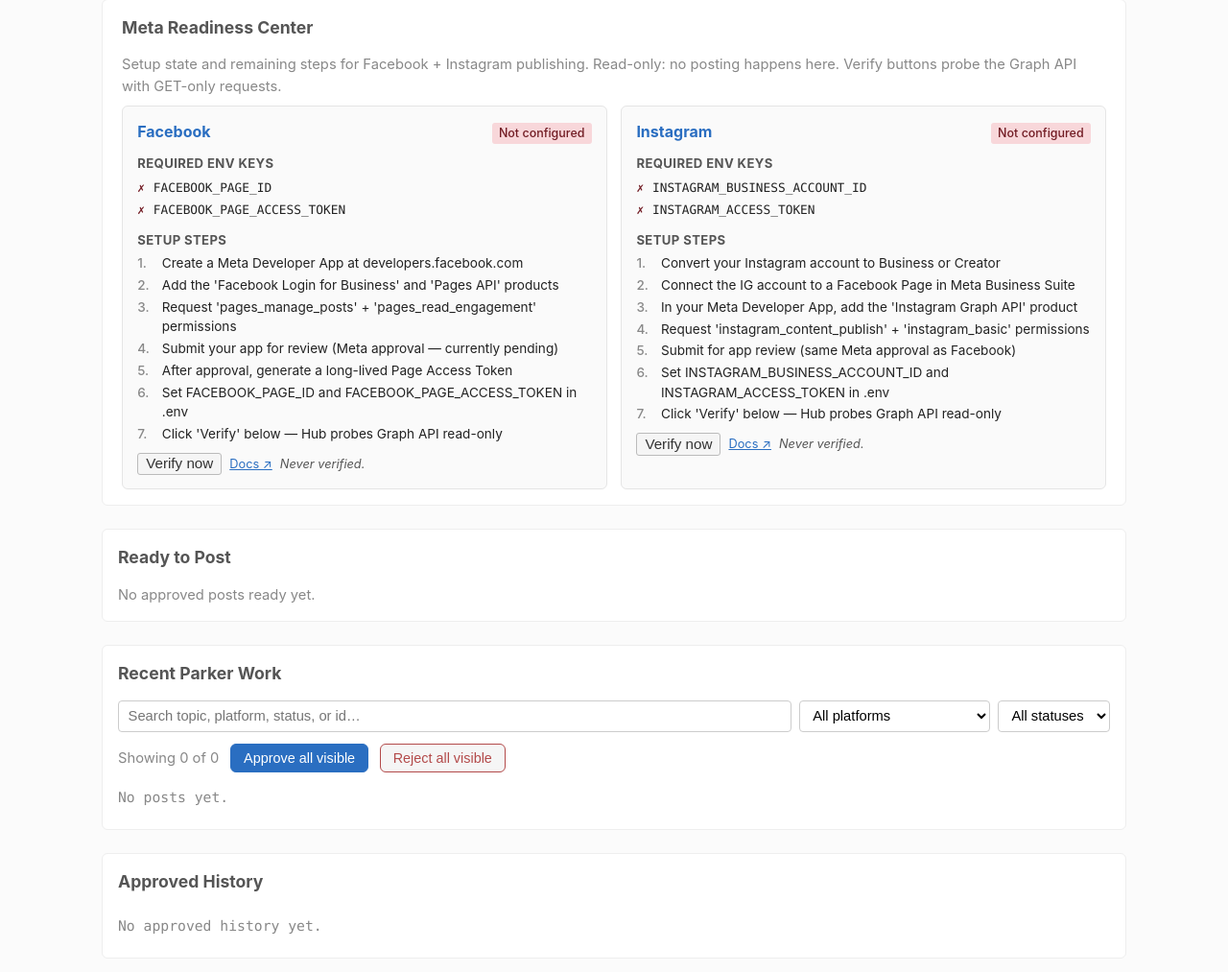
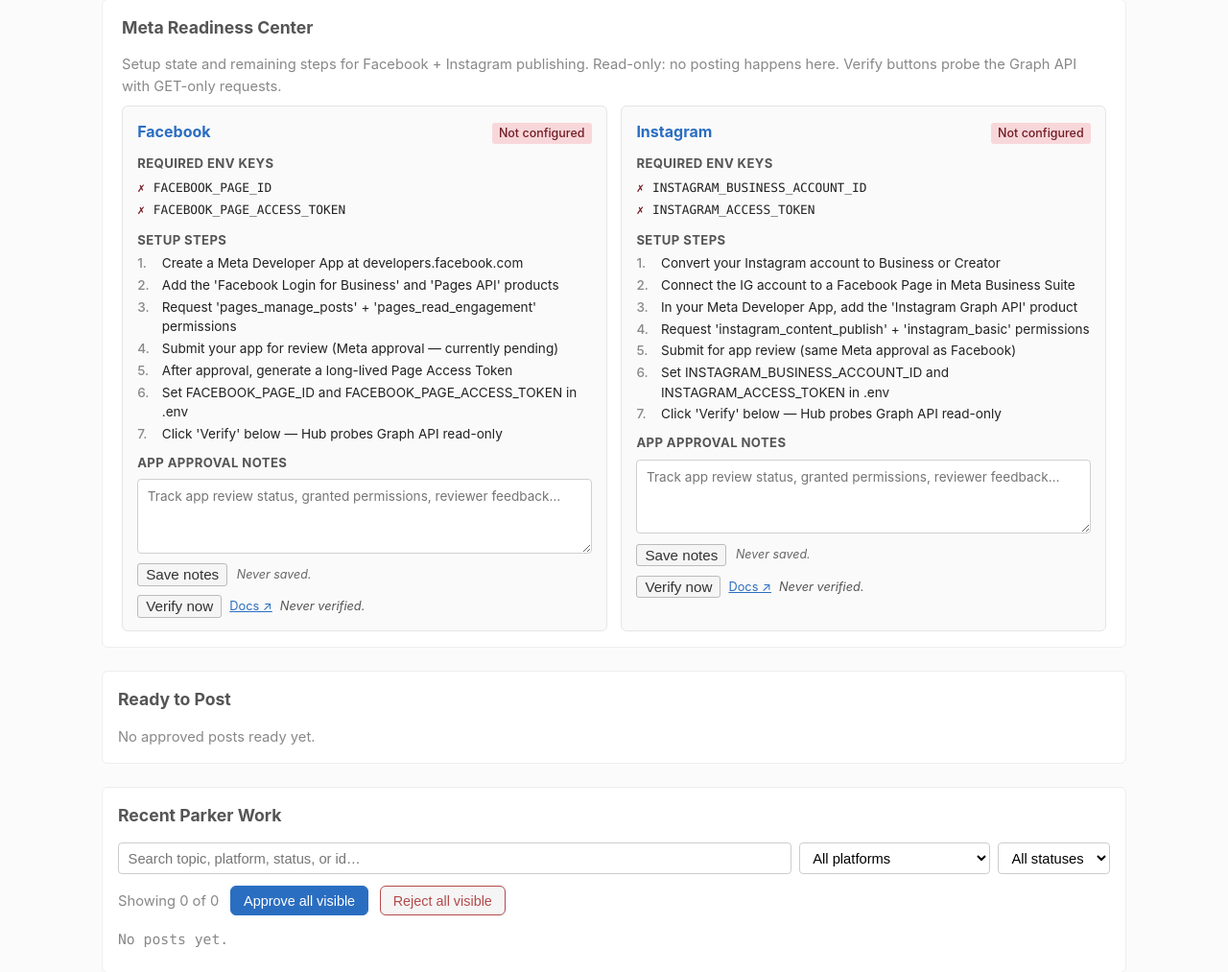
Before and after one commit to tophercook7-maker/PartnerDeskAI, a FastAPI app: page / in a window 1280 px wide. Shown: the part 2660-3673 px from the top of the page at 96% size. Run offline with FastAPI, Linux system fonts and the light colour scheme; data that the repository does not hold is empty; some libraries are stand-ins or nearby versions.

Commit message:
feat: Meta app approval notes per platform

```diff
--- /dev/null
+++ b/automation/meta_app_state.py
@@ -0,0 +1,103 @@
+"""
+meta_app_state.py
+-----------------
+Per-Meta-platform user-authored notes (app review status, approved
+permissions, reviewer feedback, etc.). Tiny JSON file at
+data/meta_app_state.json. Atomic writes via temp-file + rename.
+
+Schema:
+    {
+      "facebook":  {"notes": "...", "updated_at": "YYYY-MM-DD HH:MM:SS"},
+      "instagram": {"notes": "...", "updated_at": "..."},
+    }
+
+Safety:
+    - Notes are USER-AUTHORED free text — never persist anything
+      fetched from a Meta API here (don't want to accidentally store
+      a token returned in an error message).
+    - File is gitignored.
+    - Length capped at 4000 chars per platform.
+    - Atomic write: write to a temp file in the same directory, then
+      os.replace into place, so a crash mid-write cannot corrupt the
+      existing file.
+"""
+
+from datetime import datetime
+from pathlib import Path
+import json
+import os
+import tempfile
+
+
+ROOT = Path(__file__).resolve().parents[1]
+STATE_PATH = ROOT / "data" / "meta_app_state.json"
+MAX_NOTES_LEN = 4000
+_ALLOWED_PLATFORMS = ("facebook", "instagram")
+
+
+def load() -> dict:
+    """Return the full state dict, or {} if file missing/corrupt."""
+    if not STATE_PATH.is_file():
+        return {}
+    try:
+        data = json.loads(STATE_PATH.read_text(encoding="utf-8"))
+    except (OSError, json.JSONDecodeError):
+        return {}
+    return data if isinstance(data, dict) else {}
+
+
+def _save(data: dict) -> None:
+    """Validates + atomically writes the full state dict."""
+    if not isinstance(data, dict):
+        raise ValueError("data must be a dict")
+    # Whitelist + length-cap each entry. Unknown platforms are dropped
+    # silently so a stale schema can't crash readers.
+    cleaned: dict[str, dict] = {}
+    for platform, entry in data.items():
+        if platform not in _ALLOWED_PLATFORMS:
+            continue
+        if not isinstance(entry, dict):
+            continue
+        notes = str(entry.get("notes") or "")[:MAX_NOTES_LEN]
+        updated_at = str(entry.get("updated_at") or "")[:32]
+        cleaned[platform] = {"notes": notes, "updated_at": updated_at}
+
+    STATE_PATH.parent.mkdir(parents=True, exist_ok=True)
+    fd, tmp = tempfile.mkstemp(
+        prefix=".meta_app_state.", suffix=".tmp",
+        dir=str(STATE_PATH.parent),
+    )
+    try:
+        with os.fdopen(fd, "w", encoding="utf-8") as f:
+            json.dump(cleaned, f, indent=2, sort_keys=True)
+            f.write("\n")
+        os.replace(tmp, STATE_PATH)
+    except Exception:
+        try:
+            os.unlink(tmp)
+        except OSError:
+            pass
+        raise
+
+
+def get(platform: str) -> dict:
+    """Return one platform's {notes, updated_at}, empty if not set."""
+    return load().get(platform, {"notes": "", "updated_at": ""})
+
+
+def set_notes(platform: str, notes: str) -> dict:
+    """
+    Replace the notes for one platform. Stamps updated_at. Returns
+    the saved entry (no secrets — just notes + timestamp).
+    """
+    if platform not in _ALLOWED_PLATFORMS:
+        raise ValueError(
+            f"Unknown platform {platform!r}. Allowed: {_ALLOWED_PLATFORMS}"
+        )
+    data = load()
+    data[platform] = {
+        "notes":      (notes or "")[:MAX_NOTES_LEN],
+        "updated_at": datetime.now().strftime("%Y-%m-%d %H:%M:%S"),
+    }
+    _save(data)
+    return data[platform]
--- a/hub/app.py
+++ b/hub/app.py
@@ -48,6 +48,7 @@ import approval_manager  # noqa: E402
 import connection_state  # noqa: E402
 import env_writer  # noqa: E402
 import linkedin_oauth  # noqa: E402
+import meta_app_state  # noqa: E402
 import social_posters  # noqa: E402
 import status as status_mod  # noqa: E402
 
@@ -982,6 +983,7 @@ def api_meta_readiness() -> dict:
           connection_state.compute_state which already excludes tokens.
     """
     states = connection_state.load_states()
+    notes_state = meta_app_state.load()
     out: dict[str, dict] = {}
     for slug, meta in _META_READINESS_PLATFORMS.items():
         state = connection_state.compute_state(slug, states)
@@ -990,6 +992,9 @@ def api_meta_readiness() -> dict:
             for k in meta["required_keys"]
         ]
         missing = [r["key"] for r in required_keys if not r["present"]]
+        # v6.8: per-platform user notes (app review status etc.).
+        # Free-text only — no secrets, no Meta API payloads.
+        notes_entry = notes_state.get(slug, {})
         out[slug] = {
             "name":             meta["name"],
             "status":           state["state"],
@@ -999,8 +1004,38 @@ def api_meta_readiness() -> dict:
             "doc_url":          meta["doc_url"],
             "last_verified_at": state["last_verified_at"],
             "verify_message":   state["last_message"],
+            "notes":            notes_entry.get("notes") or "",
+            "notes_updated_at": notes_entry.get("updated_at") or None,
         }
     return out
+
+
+class MetaNotesUpdate(BaseModel):
+    platform: str
+    notes:    str
+
+
+@app.post("/api/meta/notes")
+def api_meta_notes(body: MetaNotesUpdate) -> dict:
+    """
+    Replace one Meta platform's notes with user-provided text. The text
+    is capped at meta_app_state.MAX_NOTES_LEN chars and stamped with
+    updated_at. Returns the saved entry — never includes anything
+    other than the notes + timestamp.
+
+    Safety:
+        - Refuses platforms outside the allowed set (FB, IG).
+        - meta_app_state validates + clamps length on save.
+        - Note text is user-typed free text; the frontend escapes
+          on render.
+    """
+    try:
+        result = meta_app_state.set_notes(body.platform, body.notes)
+    except ValueError as e:
+        raise HTTPException(status_code=400, detail=str(e))
+    except OSError as e:
+        raise HTTPException(status_code=500, detail=f"Could not write: {e}")
+    return {"ok": True, "platform": body.platform, **result}
 
 
 @app.get("/api/connections")
--- a/hub/static/app.js
+++ b/hub/static/app.js
@@ -1767,11 +1767,45 @@ document.getElementById('connections-list').addEventListener('click', async (e)
 });
 
 // v6.7: same verify-now path for the Meta Readiness Center cards.
+// v6.8: also handles the "Save notes" button per card.
 // Scoped to #meta-readiness so it doesn't compete with other delegators.
 document.getElementById('meta-readiness').addEventListener('click', async (e) => {
-    const btn = e.target.closest('button[data-action="verify-connection"]');
-    if (!btn) return;
-    await verifyConnection(btn.dataset.platformKey);
+    const verifyBtn = e.target.closest('button[data-action="verify-connection"]');
+    if (verifyBtn) {
+        await verifyConnection(verifyBtn.dataset.platformKey);
+        return;
+    }
+    const saveBtn = e.target.closest('button.meta-notes-save');
+    if (saveBtn) {
+        const platform = saveBtn.dataset.platform;
+        const textarea = document.querySelector(
+            `.meta-notes-input[data-platform="${platform}"]`
+        );
+        const statusEl = document.querySelector(
+            `.meta-notes-status[data-platform="${platform}"]`
+        );
+        if (!textarea) return;
+        const notes = textarea.value || '';
+        if (statusEl) statusEl.textContent = 'Saving…';
+        try {
+            const r = await fetch('/api/meta/notes', {
+                method: 'POST',
+                headers: { 'Content-Type': 'application/json' },
+                body: JSON.stringify({ platform, notes }),
+            });
+            const d = await r.json();
+            if (r.ok && d.ok) {
+                if (statusEl) statusEl.textContent =
+                    `Updated: ${d.updated_at}`;
+            } else {
+                if (statusEl) statusEl.textContent =
+                    `Save failed: ${d.detail || d.message || 'unknown'}`;
+            }
+        } catch (err) {
+            if (statusEl) statusEl.textContent = 'Save failed: ' + err;
+        }
+        return;
+    }
 });
 
 async function loadConnections() {
@@ -1827,12 +1861,29 @@ function renderMetaReadiness(data) {
         const lastChecked = p.last_verified_at
             ? `Last verified: ${_escape(p.last_verified_at)}`
             : 'Never verified.';
-        const verifyMsg = p.verify_message
-            ? `<span class="meta-verify-msg">${_escape(p.verify_message)}</span>`
-            : '';
         const docLink = p.doc_url
             ? `<a href="${_escape(p.doc_url)}" target="_blank" rel="noopener noreferrer">Docs ↗</a>`
             : '';
+        // v6.8: user-authored app-approval notes. Textarea is always
+        // visible — the Save button is the explicit commit. Escaped on
+        // initial render so prior content can't break the markup.
+        const notesText = p.notes || '';
+        const notesUpdated = p.notes_updated_at
+            ? `Updated: ${_escape(p.notes_updated_at)}`
+            : 'Never saved.';
+        const notesBlock =
+            `<h4>App approval notes</h4>` +
+            `<textarea class="meta-notes-input" rows="3" ` +
+              `data-platform="${_escape(slug)}" ` +
+              `placeholder="Track app review status, granted permissions, reviewer feedback…">` +
+              `${_escape(notesText)}` +
+            `</textarea>` +
+            `<div class="meta-notes-footer">` +
+              `<button type="button" class="row-action meta-notes-save" ` +
+                `data-platform="${_escape(slug)}">Save notes</button>` +
+              `<span class="meta-notes-status" data-platform="${_escape(slug)}">` +
+                `${_escape(notesUpdated)}</span>` +
+            `</div>`;
         return (
             `<div class="meta-card" data-platform="${_escape(slug)}">` +
               `<h3>${_escape(p.name)}` +
@@ -1842,6 +1893,7 @@ function renderMetaReadiness(data) {
               `<ul class="meta-keys">${keysHtml}</ul>` +
               `<h4>Setup steps</h4>` +
               `<ol class="meta-steps">${stepsHtml}</ol>` +
+              notesBlock +
               `<div class="meta-card-footer">` +
                 `<button type="button" class="row-action" ` +
                   `data-action="verify-connection" ` +
--- a/hub/templates/index.html
+++ b/hub/templates/index.html
@@ -641,6 +641,26 @@
         .meta-verify-msg {
             color: #555; font-style: italic; flex: 1; min-width: 12em;
         }
+        /* v6.8 notes block */
+        .meta-notes-input {
+            width: 100%; box-sizing: border-box;
+            margin-top: 0.2rem; padding: 0.5rem 0.6rem;
+            font-family: ui-sans-serif, -apple-system, sans-serif;
+            font-size: 0.85rem; line-height: 1.45;
+            border: 1px solid #d0d0d0; border-radius: 4px;
+            background: #fff; resize: vertical;
+        }
+        .meta-notes-input:focus {
+            outline: none; border-color: #2a6ec1;
+            box-shadow: 0 0 0 1px #2a6ec1;
+        }
+        .meta-notes-footer {
+            display: flex; gap: 0.6rem; align-items: center;
+            margin-top: 0.3rem; flex-wrap: wrap;
+        }
+        .meta-notes-status {
+            font-size: 0.78rem; color: #666; font-style: italic;
+        }
         .connection-warning {
             font-size: 0.8rem; color: #856404; background: #fff3cd;
             padding: 0.2rem 0.5rem; border-radius: 3px;
```
Also changed, not shown: README.md, 1 other file.
